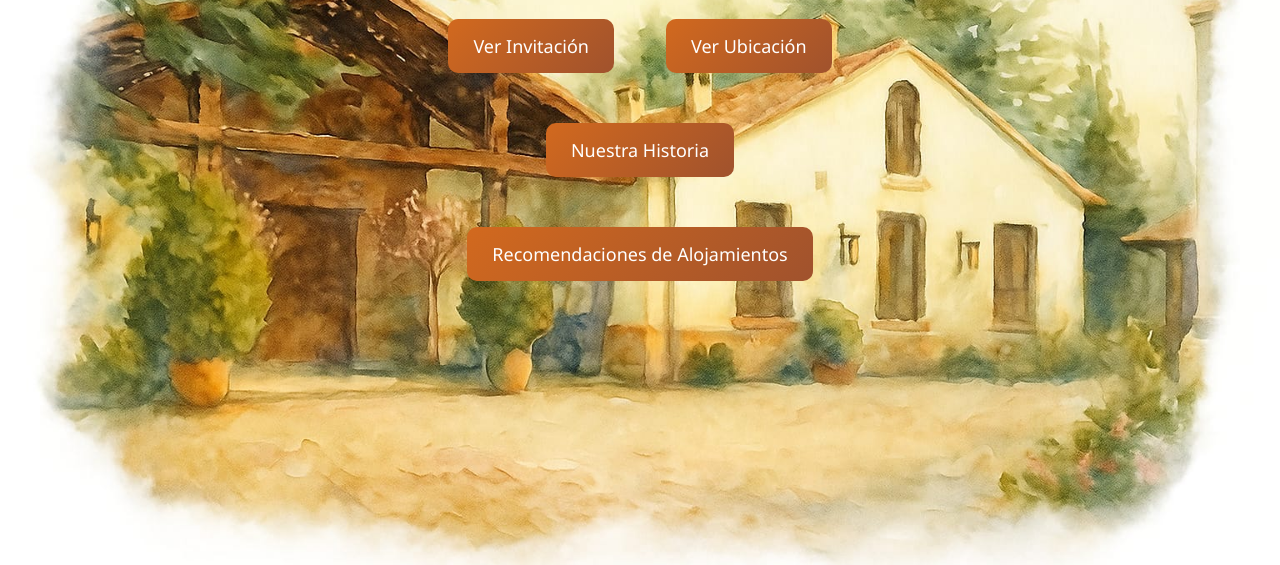
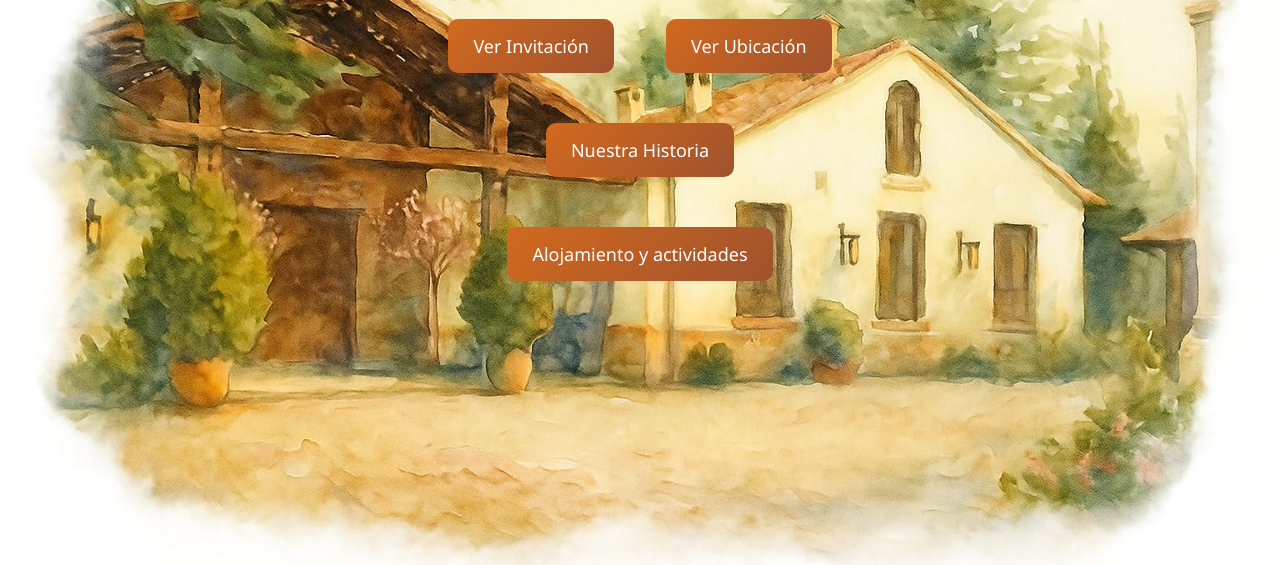
Before and after one commit to luisac9415/nfc-pj48x673.cz.67, a plain HTML site: page index.html in a window 1280 px wide. Shown: the part 235-800 px from the top of the page. Drawn offline with Linux system fonts and the light colour scheme.

Commit message:
index.html

```diff
--- a/index.html
+++ b/index.html
@@ -117,7 +117,7 @@
   </div>
 
   <div class="button-row">
-    <a href="#" class="button">Recomendaciones de Alojamientos</a>
+    <a href="https://invitacionbodaireneyluis.my.canva.site/alojamiento-y-actividades" class="button">Alojamiento y actividades</a>
   </div>
 
   <!-- Overlay celebración -->
```
